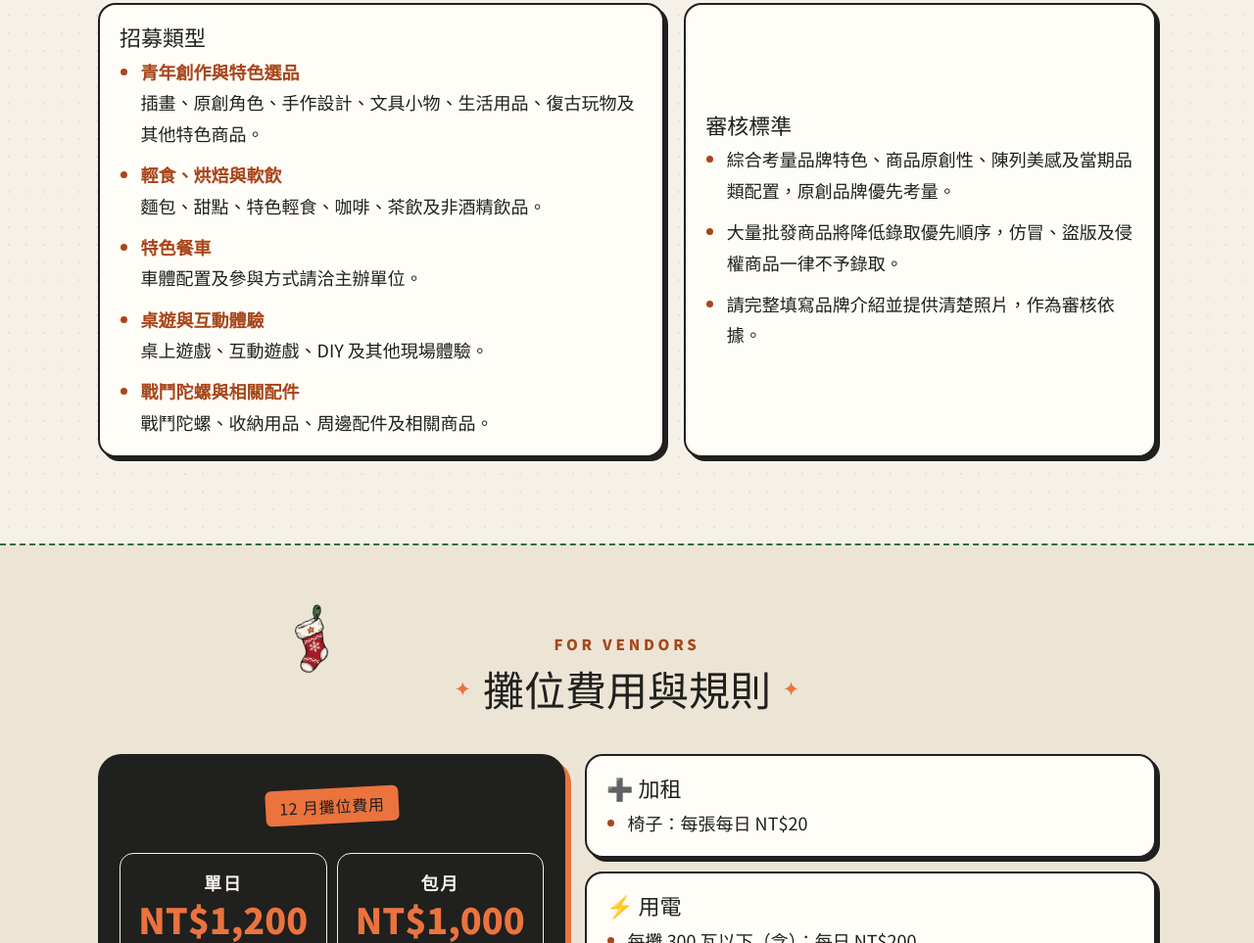
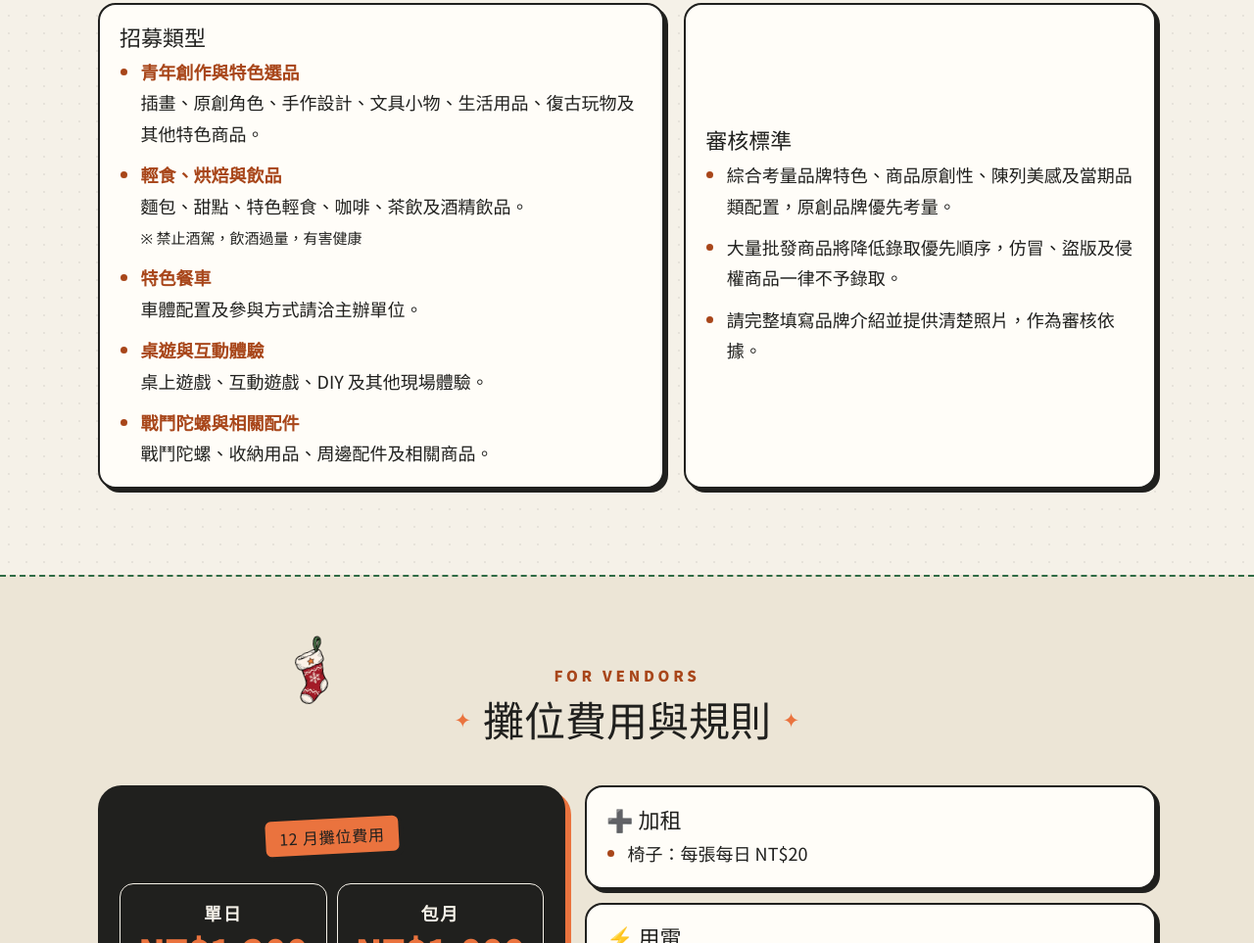
Before and after one commit to jook1104-oz/tanwanmarket, a plain HTML site: page index.html in a window 1280 px wide. Shown: the part 4187-5150 px from the top of the page at 98% size. Drawn offline with Linux system fonts and the light colour scheme; a web font is replaced by a local one.

Commit message:
招募類型：飲品開放酒精飲品並加警語

```diff
--- a/index.html
+++ b/index.html
@@ -252,7 +252,7 @@
             <h3>招募類型</h3>
             <ul class="recruit-list">
               <li><strong>青年創作與特色選品</strong>插畫、原創角色、手作設計、文具小物、生活用品、復古玩物及其他特色商品。</li>
-              <li><strong>輕食、烘焙與軟飲</strong>麵包、甜點、特色輕食、咖啡、茶飲及非酒精飲品。</li>
+              <li><strong>輕食、烘焙與飲品</strong>麵包、甜點、特色輕食、咖啡、茶飲及酒精飲品。<br><small>※ 禁止酒駕，飲酒過量，有害健康</small></li>
               <li><strong>特色餐車</strong>車體配置及參與方式請洽主辦單位。</li>
               <li><strong>桌遊與互動體驗</strong>桌上遊戲、互動遊戲、DIY 及其他現場體驗。</li>
               <li><strong>戰鬥陀螺與相關配件</strong>戰鬥陀螺、收納用品、周邊配件及相關商品。</li>
```
